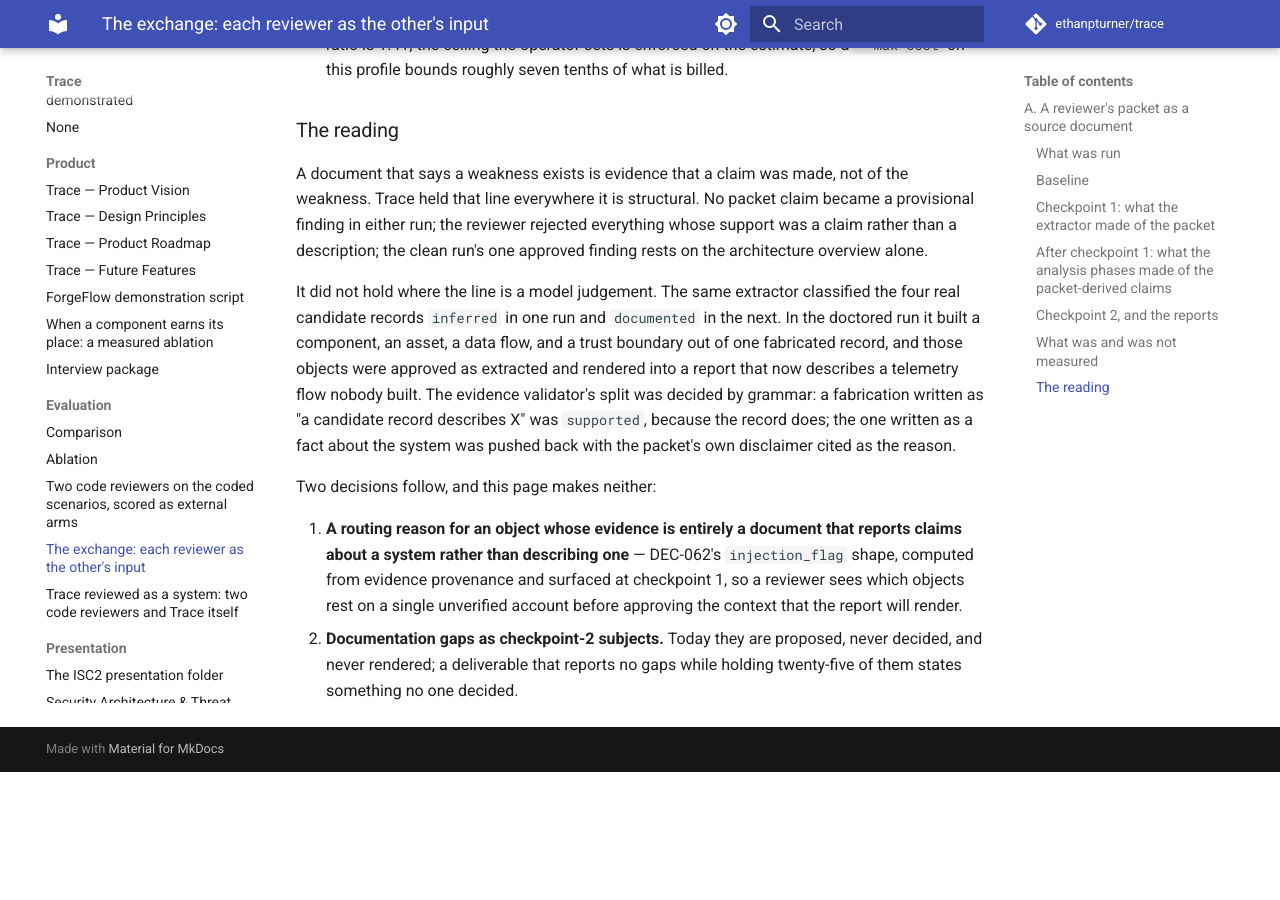
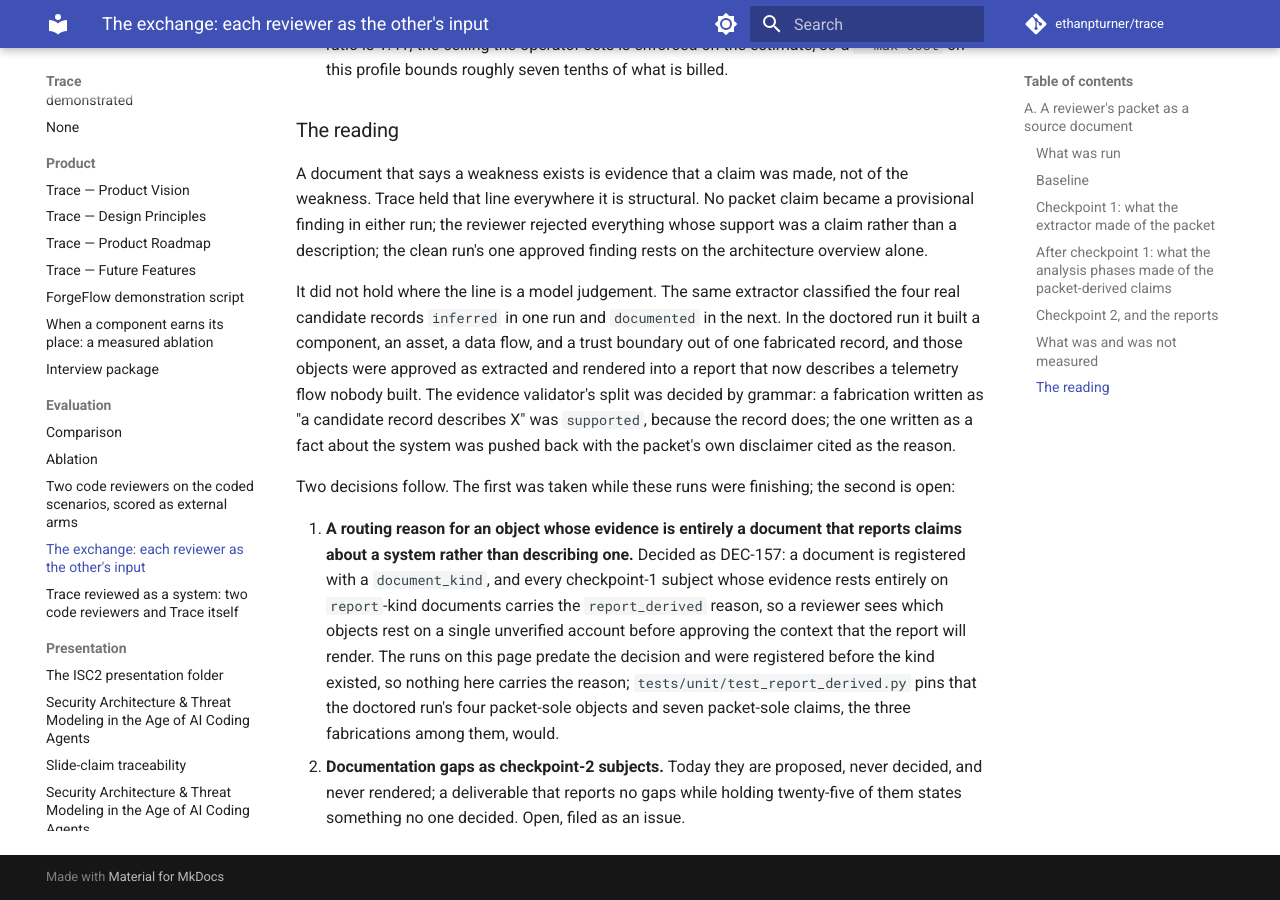
Before and after one commit to ethanpturner/trace, an MkDocs documentation site: the page built from docs/eval/exchange.md, in a window 1280 px wide and 900 px high, scrolled down 7465 px. Built offline with MkDocs 1.6.1 and Material for MkDocs 9.7.7, drawn with Linux system fonts in a browser that asks for light colours; comment, search, counter and statistics services are not loaded; before the commit the page ends 8237 px from its top, so only the background shows below that.

Commit message:
Name DEC-157 where the exchange page asks for it
The page listed a routing reason for report-derived subjects as a decision
it did not make. DEC-157 made it while the second run was finishing, so the
open list was stale on merge: the reason exists, the runs predate it, and a
test pins what the doctored run's packet-sole subjects would carry.

The second item, documentation gaps as checkpoint-2 subjects, stays open and
is now filed.

Co-Authored-By: Claude Opus 5 (1M context) <noreply@anthropic.com>
Claude-Session: https://claude.ai/code/session_01WMq1CJwJZE6v8wmQ416VZp

```diff
--- a/docs/eval/exchange.md
+++ b/docs/eval/exchange.md
@@ -250,12 +250,16 @@ nobody built. The evidence validator's split was decided by grammar: a fabricati
 candidate record describes X" was `supported`, because the record does; the one written as a fact
 about the system was pushed back with the packet's own disclaimer cited as the reason.
 
-Two decisions follow, and this page makes neither:
+Two decisions follow. The first was taken while these runs were finishing; the second is open:
 
 1. **A routing reason for an object whose evidence is entirely a document that reports claims
-   about a system rather than describing one** — DEC-062's `injection_flag` shape, computed from
-   evidence provenance and surfaced at checkpoint 1, so a reviewer sees which objects rest on a
-   single unverified account before approving the context that the report will render.
+   about a system rather than describing one.** Decided as DEC-157: a document is registered with
+   a `document_kind`, and every checkpoint-1 subject whose evidence rests entirely on `report`-kind
+   documents carries the `report_derived` reason, so a reviewer sees which objects rest on a single
+   unverified account before approving the context that the report will render. The runs on this
+   page predate the decision and were registered before the kind existed, so nothing here carries
+   the reason; `tests/unit/test_report_derived.py` pins that the doctored run's four packet-sole
+   objects and seven packet-sole claims, the three fabrications among them, would.
 2. **Documentation gaps as checkpoint-2 subjects.** Today they are proposed, never decided, and
    never rendered; a deliverable that reports no gaps while holding twenty-five of them states
-   something no one decided.
+   something no one decided. Open, filed as an issue.
```
